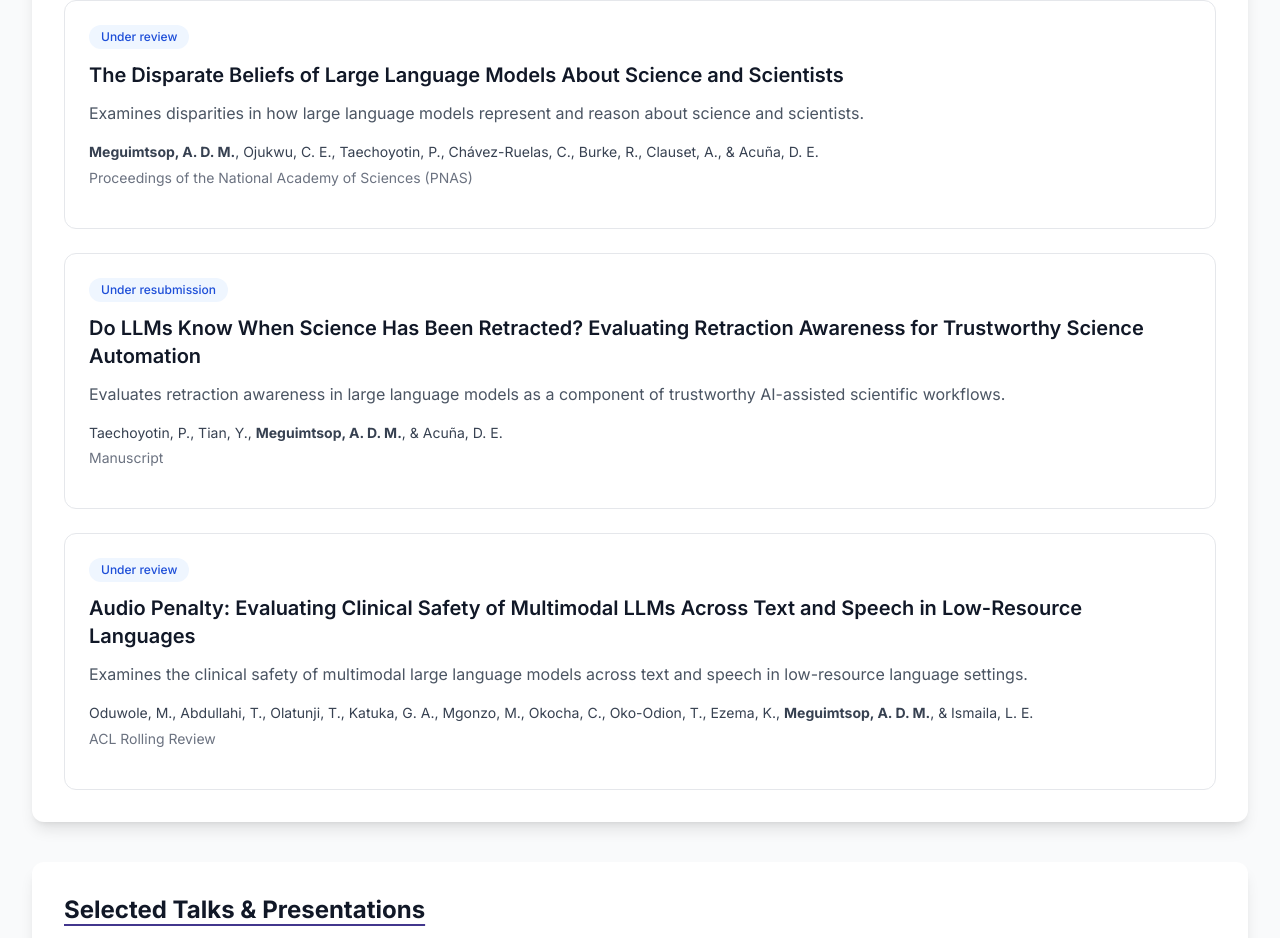
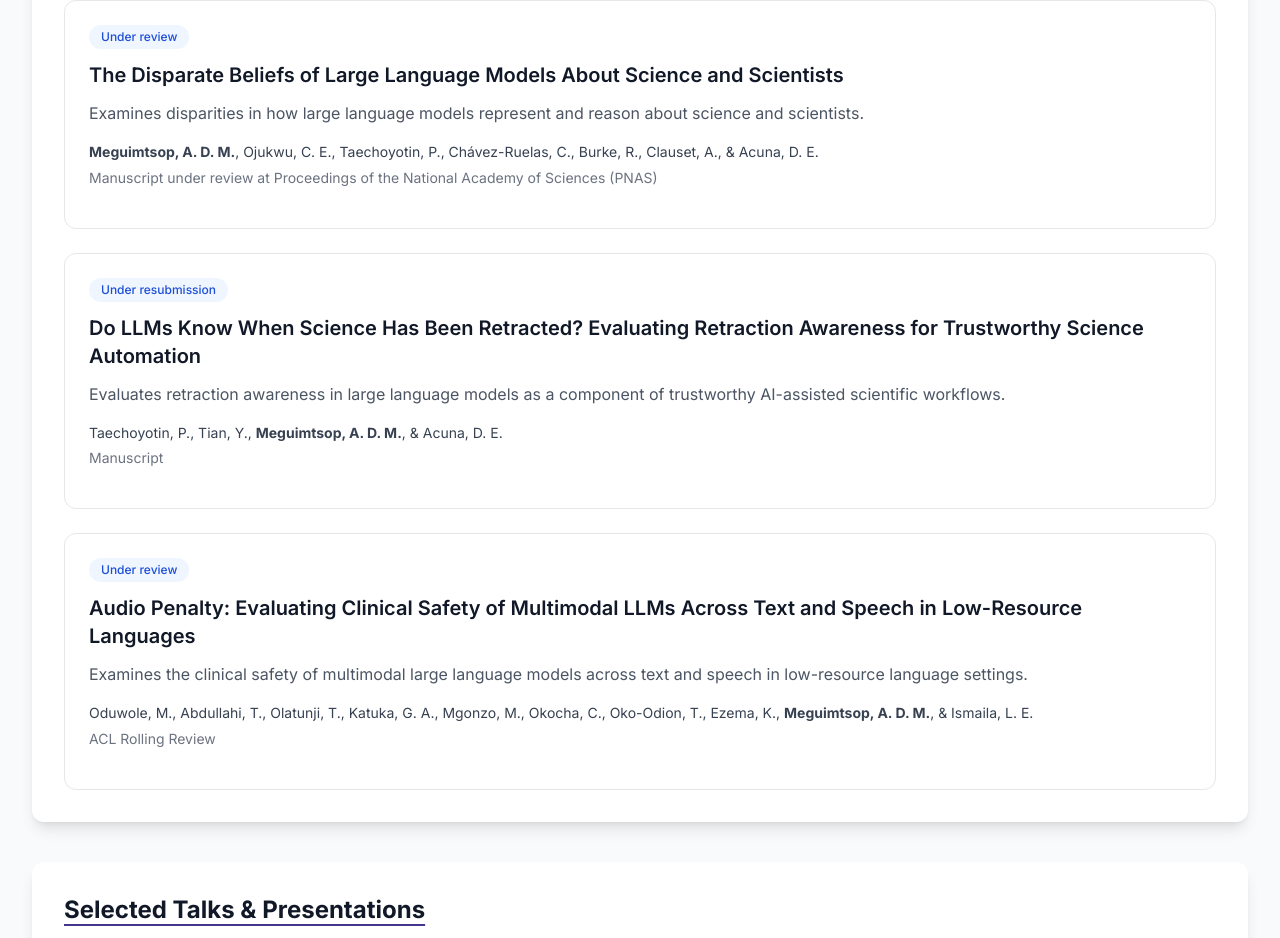
Before and after one commit to Almene08/almene08.github.io, a Next.js app: page / in a window 1280 px wide. Shown: the part 2874-3812 px from the top of the page. Built offline with nearby package versions, Linux system fonts and the light colour scheme.

Commit message:
Fix errors

```diff
--- a/components/publications.tsx
+++ b/components/publications.tsx
@@ -69,11 +69,11 @@ const researchPublications = [
     authors: (
   <>
     <strong>Meguimtsop, A. D. M.</strong>, Ojukwu, C. E., Taechoyotin, P.,
-    Chávez-Ruelas, C., Burke, R., Clauset, A., & Acuña, D. E.
+    Chávez-Ruelas, C., Burke, R., Clauset, A., & Acuna, D. E.
   </>
 ),
 
-    venue: "Proceedings of the National Academy of Sciences (PNAS)",
+    venue: " Manuscript under review at Proceedings of the National Academy of Sciences (PNAS)",
 
     status: "Under review",
 
@@ -92,7 +92,7 @@ const researchPublications = [
 
     authors: (
   <>
-    Taechoyotin, P., Tian, Y., <strong>Meguimtsop, A. D. M.</strong>, & Acuña, D. E.
+    Taechoyotin, P., Tian, Y., <strong>Meguimtsop, A. D. M.</strong>, & Acuna, D. E.
   </>
 ),
 
```
